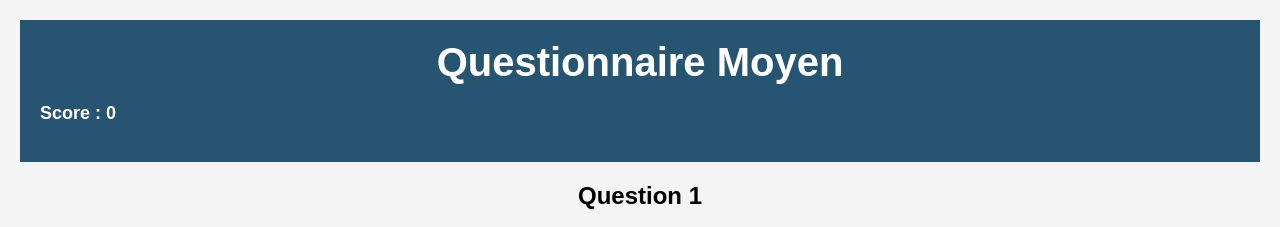
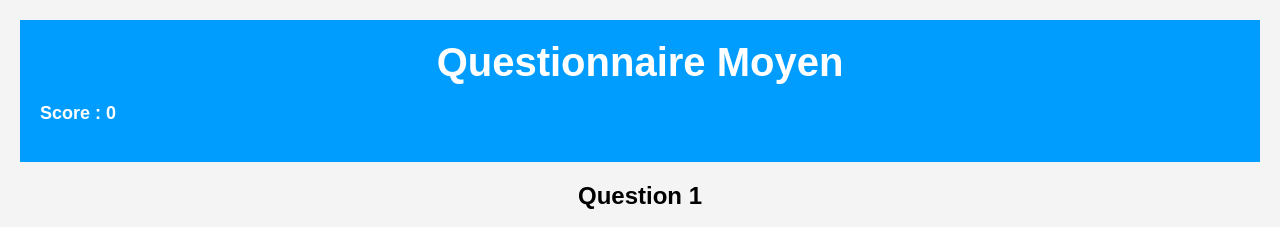
Before and after one commit to LeMontBlanc01/Site-Sensibilisation, a plain HTML site: page Questionnaire/moyen.html in a window 1280 px wide. Shown: the top 227 px of the page. Drawn offline with Linux system fonts and the light colour scheme.

Commit message:
changement de la couleur du header

```diff
--- a/Questionnaire/style2.css
+++ b/Questionnaire/style2.css
@@ -19,7 +19,7 @@ body {
 
 
 header {
-        background-color: #275470;
+        background-color: #009dff;
         color: #fff;
         padding: 20px;
         position: relative;
--- a/Questionnaire/style3.css
+++ b/Questionnaire/style3.css
@@ -18,10 +18,10 @@ body {
 
 
 header {
-        background-color: #275470;
+        background-color: #009dff;
         color: #fff;
         padding: 20px;
-        position: center;
+        position: relative;
     }
 
 main {
```
